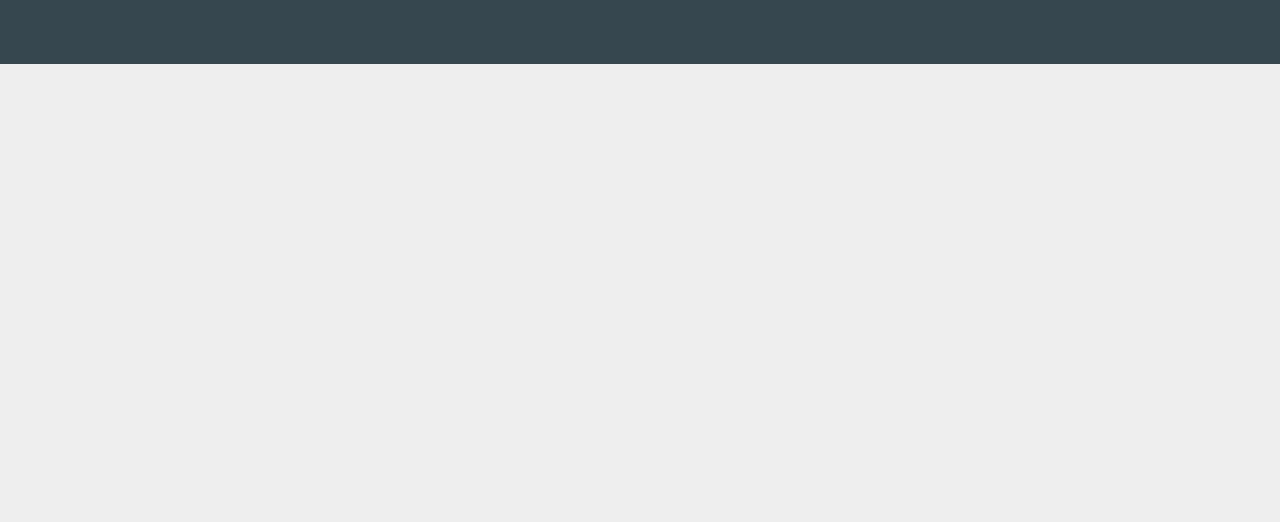
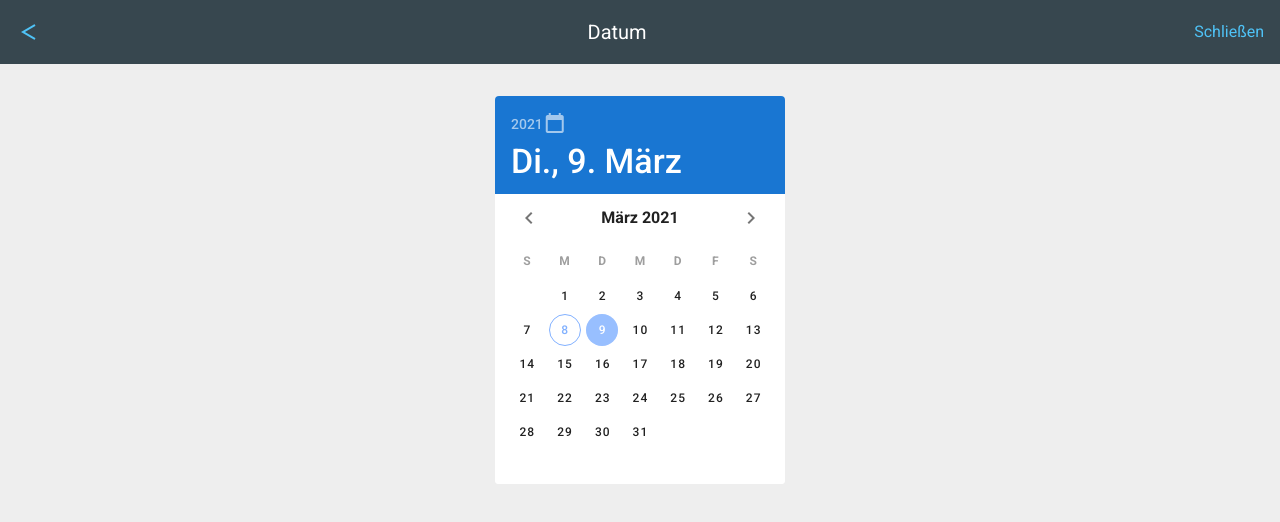
Before and after one commit to ScheiJ/schuldenmanager, a Vue app: page /time in a window 1280 px wide. Shown: the top 522 px of the page. Built offline with nearby package versions, Linux system fonts and the light colour scheme.

Commit message:
Zeitauswahl

```diff
--- a/src/App.vue
+++ b/src/App.vue
@@ -11,7 +11,8 @@
       <v-app-bar-nav-icon v-if="$route.path == '/'" color="light-blue lighten-2"></v-app-bar-nav-icon>
       <router-link v-if="$route.path === '/selectPerson' && selectedPersonPageBack === 'Zurück'" style="text-decoration: none; color: #4FC3F7" to="/"><v-icon color="light-blue lighten-2">mdi-less-than</v-icon>{{ selectedPersonPageBack }}</router-link>
       <router-link v-if="$route.path === '/selectPerson' && selectedPersonPageBack !== 'Zurück'" style="text-decoration: none; color: #4FC3F7" to="/newDebt"><v-icon color="light-blue lighten-2">mdi-less-than</v-icon>{{ selectedPersonPageBack }}</router-link>
-      <router-link v-if="$route.path === '/newDebt'" style="text-decoration: none; color: #4FC3F7" to="/">Abbrechen</router-link>
+      <router-link v-if="$route.path === '/time'" style="text-decoration: none; color: #4FC3F7" to="/newDebt"><v-icon color="light-blue lighten-2">mdi-less-than</v-icon>{{ selectedPerson }}</router-link>
+      <v-toolbar-items v-if="$route.path === '/newDebt'" class="mt-8" @click="resetHeadingSelectPerson" style="text-decoration: none; color: #4FC3F7; cursor: pointer;">Abbrechen</v-toolbar-items>
 
       <v-spacer></v-spacer>
 
@@ -19,12 +20,14 @@
       <v-toolbar-title v-if="$route.path === '/'" class="app-title-font">still waitin</v-toolbar-title>
       <v-toolbar-title v-if="$route.path === '/selectPerson'">{{ selectedPersonPageTitle }}</v-toolbar-title>
       <v-toolbar-title v-if="$route.path === '/newDebt'" style="text-decoration: underline; text-decoration-color: #4FC3F7; color: white; cursor: pointer;" @click="updateHeadingSelectPerson">{{ selectedPerson }}</v-toolbar-title>
+      <v-toolbar-title v-if="$route.path === '/time'" style="color: white; cursor: pointer;">Datum</v-toolbar-title>
 
       <v-spacer></v-spacer>
 
       <!-- Rechte Seite -->
       <router-link v-if="$route.path === '/'" style="text-decoration: none;" to="/selectPerson"><v-icon color="light-blue lighten-2">mdi-plus</v-icon></router-link>
       <router-link v-if="$route.path === '/newDebt'" style="text-decoration: none; color: #4FC3F7" to="/">Sichern</router-link>
+      <router-link v-if="$route.path === '/time'" style="text-decoration: none; color: #4FC3F7" to="/newDebt">{{ timeCloseButton }}</router-link>
     </v-app-bar>
 
     <v-main style="background-color: #EEEEEE;">
@@ -44,13 +47,19 @@
 
     }),
     computed: {
-      ...mapState(["selectedPerson", "selectedPersonPageBack", "selectedPersonPageTitle"])
+      ...mapState(["selectedPerson", "selectedPersonPageBack", "selectedPersonPageTitle", "timeCloseButton"])
     },
     methods: {
       updateHeadingSelectPerson() {
         this.$store.dispatch('updateSelectedPersonPageTitle', 'Bearbeiten');
         this.$store.dispatch('updateSelectedPersonPageBack', this.selectedPerson);
         this.$router.push('/selectPerson');
+      },
+      resetHeadingSelectPerson() {
+        this.$store.dispatch('updateSelectedPersonPageTitle', 'Neu');
+        this.$store.dispatch('updateSelectedPersonPageBack', "Zurück");
+        this.$store.dispatch('updateSelectedPerson', "");
+        this.$router.push('/');
       }
     }
   };
--- a/src/router.js
+++ b/src/router.js
@@ -22,6 +22,11 @@ export default new Router({
       path: '/newDebt',
       name: 'NewDebt',
       component: () => import('./views/NewDebt.vue')
+    },
+    {
+      path: '/time',
+      name: 'Time',
+      component: () => import('./views/Time.vue')
     }
   ]
 })
--- a/src/store.js
+++ b/src/store.js
@@ -8,6 +8,10 @@ export default new Vuex.Store({
     selectedPerson: "",
     selectedPersonPageBack: 'Zurück',
     selectedPersonPageTitle: 'Neu',
+    timeCloseButton: "Schließen",
+    selectedDay: new Date().getDate(),
+    selectedMonth: new Date().getMonth(),
+    selectedYear: new Date().getFullYear(),
   },
   mutations: {
     updateSelectedPerson(state, value) {
@@ -18,6 +22,18 @@ export default new Vuex.Store({
     },
     updateSelectedPersonPageTitle(state, value) {
       state.selectedPersonPageTitle = value;
+    },
+    updateTimeCloseButton(state, value) {
+      state.timeCloseButton = value;
+    },
+    updateSelectedDay(state, value) {
+      state.selectedDay = value;
+    },
+    updateSelectedMonth(state, value) {
+      state.selectedMonth = value;
+    },
+    updateSelectedYear(state, value) {
+      state.selectedYear = value;
     },
   },
   actions: {
@@ -30,5 +46,17 @@ export default new Vuex.Store({
     updateSelectedPersonPageTitle(context, value) {
       context.commit("updateSelectedPersonPageTitle", value);
     },
+    updateTimeCloseButton(context, value) {
+      context.commit("updateTimeCloseButton", value);
+    },
+    updateSelectedDay(context, value) {
+      context.commit("updateSelectedDay", value);
+    },
+    updateSelectedMonth(context, value) {
+      context.commit("updateSelectedMonth", value);
+    },
+    updateSelectedYear(context, value) {
+      context.commit("updateSelectedYear", value);
+    },
   }
 })
--- a/src/views/NewDebt.vue
+++ b/src/views/NewDebt.vue
@@ -1,10 +1,10 @@
 <template>
   <div>
     <v-row>
-        <v-col cols="1" class="mt-5 mr-3">
+        <v-col cols="1" class="mt-5 ml-3 mr-0 pb-0">
             <div class="circle" @click="turnAround" v-bind:class="{ turnGreen: isGreen, turnRed: isGreen === false}"></div>
         </v-col>
-        <v-col class="mt-3 ml-3">
+        <v-col class="mt-3 ml-3 pb-0">
             <v-text-field
             type="number"
             solo
@@ -16,8 +16,9 @@
             single-line
             ></v-text-field>
         </v-col>
-        <v-col class="mt-3 col-xl-1 col-lg-1 col-md-2 col-sm-2 col-4">
+        <v-col class="mt-3 col-xl-1 col-lg-1 col-md-2 col-sm-2 col-4 pb-0">
             <v-text-field
+            @click="$router.push('/time')"
             type="text"
             solo
             flat
@@ -31,9 +32,9 @@
         </v-col>
     </v-row>
     <v-row>
-        <v-col cols="1" class="mr-3">
+        <v-col cols="1" class="ml-3 mr-0 pt-0">
         </v-col>
-        <v-col class="ml-3">
+        <v-col class="ml-3 pt-0">
             <v-textarea
             id="textFieldDescription"
             label="Keine Beschreibung"
@@ -42,7 +43,7 @@
             no-resize
             ></v-textarea>
         </v-col>
-        <v-col class="col-xl-1 col-lg-1 col-md-2 col-sm-2 col-4">
+        <v-col class="col-xl-1 col-lg-1 col-md-2 col-sm-2 col-4 pt-0">
             <v-btn
             depressed
             color="#ffffff"
@@ -70,13 +71,10 @@
     data: () => {
       return {
         isGreen: null,
-        selectedDay: "0" + String(new Date().getDate()),
-        selectedMonth: new Date().getMonth(),
-        selectedYear: new Date().getFullYear(),
       }
     },
     computed: {
-      ...mapState(["selectedPerson"]),
+      ...mapState(["selectedPerson", "selectedDay", "selectedMonth", "selectedYear"]),
       selectedDate: function () {
         var d = new Date(this.selectedYear, this.selectedMonth, this.selectedDay);
         var month = new Array();
--- a/src/views/SelectPerson.vue
+++ b/src/views/SelectPerson.vue
@@ -1,5 +1,6 @@
 <template>
-  <div>
+  <v-row>
+    <v-col class="pa-0">
       <v-divider dark></v-divider>
       <v-text-field
         v-model="person"
@@ -11,11 +12,12 @@
         flat
         background-color="blue-grey darken-3"
         class="mt-0 pt-5"
-      style="background-color: #37474F; padding: 0px 10px;"
+        style="background-color: #37474F;"
         @keyup.enter="selectPerson"
       ></v-text-field>
       <p @click="selectPerson">test</p>
-  </div>
+    </v-col>
+  </v-row>
 </template>
 
 <script>
@@ -39,9 +41,11 @@
     },
     methods: {
       selectPerson() {
+        if(this.person) {
           if(this.selectedPerson !== this.person) this.$store.dispatch("updateSelectedPerson", this.person);
           this.$router.push('newDebt');
         }
       }
     }
+  }
 </script>
--- /dev/null
+++ b/src/views/Time.vue
@@ -0,0 +1,41 @@
+<template>
+  <v-row justify="center" class="mt-5">
+    <v-date-picker
+    v-model="picker"
+    locale="de-de"
+    year-icon="mdi-calendar-blank"
+    @change="$store.dispatch('updateTimeCloseButton', 'Fertig')"
+    ></v-date-picker>
+  </v-row>
+</template>
+
+<script>
+import { mapState } from "vuex";
+export default {
+    name: 'Time',
+    components: {
+        //HelloWorld,
+    },
+    data () {
+      return {
+        picker: new Date().toISOString().substr(0, 10)
+      }
+    },
+    computed: {
+      ...mapState(["selectedPerson", "selectedDay", "selectedMonth", "selectedYear", "timeCloseButton"])
+    },
+    mounted: function () {
+        this.picker = new Date(this.selectedYear, this.selectedMonth, Number(this.selectedDay)+1).toISOString().substr(0, 10);
+    },
+    beforeDestroy: function () {
+        this.$store.dispatch('updateTimeCloseButton', "Schließen")
+    },
+    watch: {
+        picker: function() {
+            this.$store.dispatch('updateSelectedDay', this.picker.substr(8, 2));
+            this.$store.dispatch('updateSelectedMonth', Number(this.picker.substr(5, 2))-1);
+            this.$store.dispatch('updateSelectedYear', this.picker.substr(0, 4));
+        }
+    }
+}
+</script>
```
Lines whose indentation alone changed are shown as unchanged.
